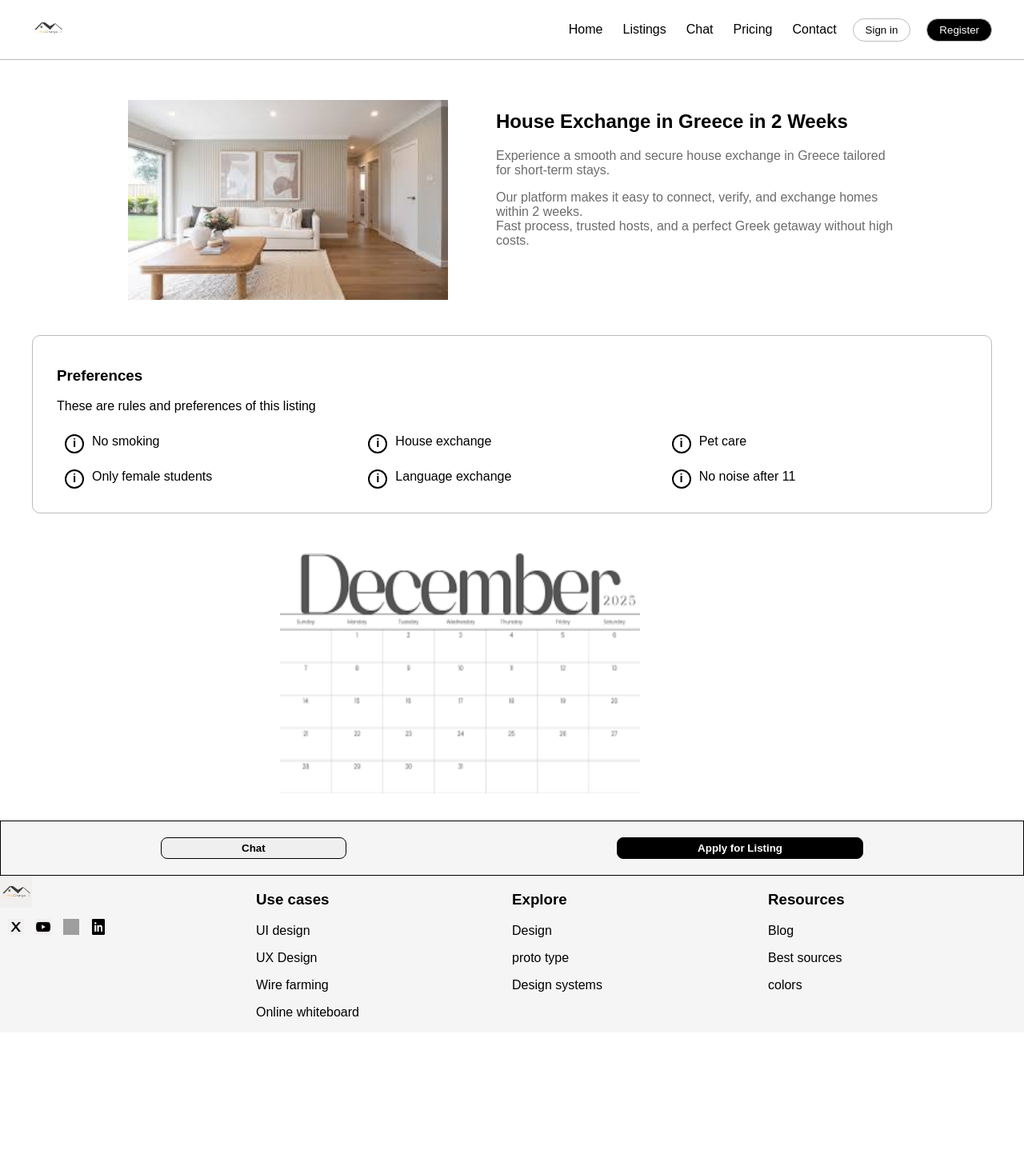
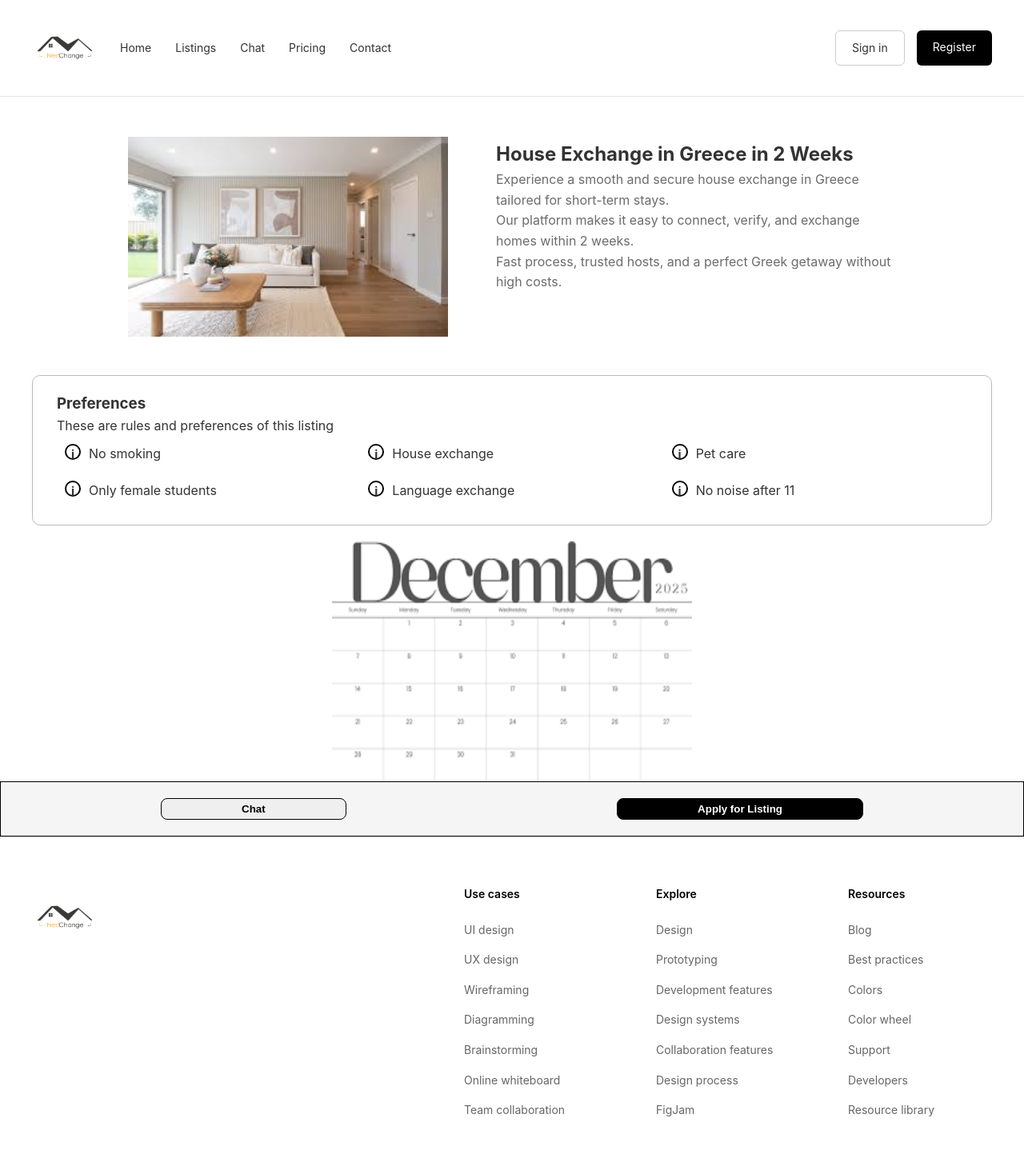
Before and after one commit to barnikola/NestChange, a PHP site: page /dashboard.html in a window 1280 px wide. Shown: the whole page at 80% size. Before the commit the page ends 1271 px from the top, so only its background shows below. Run offline with PHP 8.4, Linux system fonts and the light colour scheme; grey boxes are pictures that could not be loaded.

Commit message:
dash fix 1

```diff
--- a/frontend/css/theme.css
+++ b/frontend/css/theme.css
@@ -1,4 +1,3 @@
-/* Reset and Base Styles */
 * {
     margin: 0;
     padding: 0;
@@ -214,7 +213,7 @@ body {
     color: #666666;
 }
 
-/* Action Cards Section */
+/* Action Cards */
 .action-cards {
     display: grid;
     grid-template-columns: 1fr 1fr;
@@ -284,7 +283,7 @@ body {
     font-weight: 300;
 }
 
-/* Listings Section */
+/* Listings */
 .listings-section {
     padding: 80px 40px;
     background-color: #ffffff;
@@ -750,3 +749,139 @@ body {
 .new-submit-btn:hover {
     background: #333;
 }
+
+.right-side {
+    display: flex;
+    align-items: center;
+    gap: 20px;
+}
+
+
+.nav {
+    display: flex;
+    list-style: none;
+    gap: 25px;
+    margin: 0;
+    padding: 0;
+    transition: transform 0.3s,
+}
+
+
+.nav li:hover {
+    font-weight:bold;
+    transition: scale(1.2);
+    cursor: pointer;
+
+}
+.btn {
+    padding: 6px 15px;
+    border-radius: 60px;
+    border: 1px solid #bbb;
+    background: #fff;
+    cursor: pointer;
+}
+.btn:hover {
+    transition: scale(1.05s);
+    font-weight:bold;
+    border-radius: 60px;
+}
+
+.register {
+    background: #000;
+    color: #fff;
+}
+.holder{
+    display:flex;
+    gap:60px;
+    align-items: center;
+    padding:20px 40px;
+    justify-content: center;
+    align-items: center;
+}
+.room{
+    width:400px;
+    height: 250px;
+    margin-top:30px ;
+}
+.text-box{
+    max-width: 500px;
+    margin-bottom: 30px;
+}
+.text-box p{
+    color:rgb(109, 107, 107);
+}
+.preferences-box{
+    border: #bbb 1px solid;
+    border-radius: 10px;
+    padding:20px 30px;
+    margin: 20px 40px;
+}
+.pref-item {
+    display: flex;
+    gap:10px;
+}
+.icon {
+    width:20px;
+    height:20px;
+    border: 2px solid black;
+    border-radius: 50%;
+    text-align: center;
+    font-weight:bold;
+    font-size:15px;
+}
+.pref-list {
+    display:grid;
+    grid-template-columns: repeat(3,1fr);
+    gap: 20px 20px;
+    padding: 10px 10px;
+}
+.calender {
+    width: 450px;
+    height:300px;
+    padding:0 350px;
+    margin: 30px 0;
+}
+.container{
+    background-color: whitesmoke;
+}
+.div-button{
+    display: flex;
+    justify-content: space-between;
+    padding: 20px 200px;
+    border: 1px solid black;
+}
+.chat {
+    border:1px solid black;
+    border-radius: 8px;
+    padding:5px 100px;
+    font-weight: bold;
+}
+.chat:hover {
+    cursor: pointer;
+    background-color: rgb(222, 224, 224);
+    transition-duration: 1s;
+}
+.listing{
+    background-color: black;
+    color: white;
+    border:1px solid black;
+    border-radius: 8px;
+    padding:5px 100px;
+    font-weight: bold;
+}
+.listing:hover {
+    cursor: pointer;
+    background-color: skyblue;
+    transition-duration: 1s;
+}
+.logos {
+    background-color: #f2efef;
+    width: 40px;
+}
+.twitter, .insta, .linkdin, .youtube {
+    margin-top: 10px;
+    margin-left: 10px;
+    width: 20px;
+    height: 20px;
+    background-color: #f2efef;
+}
--- a/frontend/dashboard.html
+++ b/frontend/dashboard.html
@@ -2,34 +2,32 @@
 <html>
 <head>
     <title>Basic HTML with CSS</title>
-    <link rel="stylesheet" href="styles.css">
+    <link rel="stylesheet" href="css/theme.css">
 </head>
 <body>
-    <header class="header">
-
-    <div class="logo-box">
-        <img src="home.png" class="logo">
+<header class="header">
+    <div class="header-container">
+        <div class="header-left">
+            <a href="home.html">
+                <img src="assets/logo.png" alt="NestChange Logo" class="logo-icon">
+            </a>
+            <nav class="nav-links">
+                <a href="home.html" class="nav-link">Home</a>
+                <a href="#" class="nav-link">Listings</a>
+                <a href="#" class="nav-link">Chat</a>
+                <a href="#" class="nav-link">Pricing</a>
+                <a href="#" class="nav-link">Contact</a>
+            </nav>
+        </div>
+        <div class="header-right">
+            <a href="signin.html" class="btn-signin">Sign in</a>
+            <a href="register.html" class="btn-register">Register</a>
+        </div>
     </div>
-
-    <div class="right-side">
-
-        <ul class="nav">
-            <li>Home</li>
-            <li>Listings</li>
-            <li>Chat</li>
-            <li>Pricing</li>
-            <li>Contact</li>
-        </ul>
-
-        <button class="btn sign">Sign in</button>
-        <button class="btn register">Register</button>
-
-    </div>
-
 </header>
 <header class="holder">
     <div>
-        <img src="room.jpg" class="room">
+        <img src="assets/room.jpg" class="room">
     </div>
     <div class="text-box">
         <h2>House Exchange in Greece in 2 Weeks</h2>
@@ -52,40 +50,63 @@
         <div class="pref-item"><span class="icon">i</span>No noise after 11</div>
     </div>
 </header>
-    <img src="calender.png" class="calender">
+    <img src="assets/calender.png" style="
+    width: 450px;
+    height:300px;
+    display: block;
+    margin:auto">
 <header class="container">
     <div class="div-button">
             <button class="chat">Chat</button>
             <button class="listing">Apply for Listing</button>
     </div>
-<header class="footer">
-        <div class="images">
-            <img src="home.png" class="logos"><br>
-            <img src="twitter.png" class="twitter">
-            <img src="youTube.png" class="youtube">
-            <img src="instagram.png" class="insta">
-            <img src="linkdin.png" class="linkdin">
+    <footer class="footer">
+        <div class="footer-container">
+            <div class="footer-left">
+                <a href="home.html">
+                    <img src="assets/logo.png" alt="NestChange Logo" class="footer-logo">
+                </a>
+            </div>
+            <div class="footer-nav">
+                <div class="footer-nav-column">
+                    <h4 class="footer-nav-title">Use cases</h4>
+                    <ul class="footer-nav-links">
+                        <li><a href="#">UI design</a></li>
+                        <li><a href="#">UX design</a></li>
+                        <li><a href="#">Wireframing</a></li>
+                        <li><a href="#">Diagramming</a></li>
+                        <li><a href="#">Brainstorming</a></li>
+                        <li><a href="#">Online whiteboard</a></li>
+                        <li><a href="#">Team collaboration</a></li>
+                    </ul>
+                </div>
+                <div class="footer-nav-column">
+                    <h4 class="footer-nav-title">Explore</h4>
+                    <ul class="footer-nav-links">
+                        <li><a href="#">Design</a></li>
+                        <li><a href="#">Prototyping</a></li>
+                        <li><a href="#">Development features</a></li>
+                        <li><a href="#">Design systems</a></li>
+                        <li><a href="#">Collaboration features</a></li>
+                        <li><a href="#">Design process</a></li>
+                        <li><a href="#">FigJam</a></li>
+                    </ul>
+                </div>
+                <div class="footer-nav-column">
+                    <h4 class="footer-nav-title">Resources</h4>
+                    <ul class="footer-nav-links">
+                        <li><a href="#">Blog</a></li>
+                        <li><a href="#">Best practices</a></li>
+                        <li><a href="#">Colors</a></li>
+                        <li><a href="#">Color wheel</a></li>
+                        <li><a href="#">Support</a></li>
+                        <li><a href="#">Developers</a></li>
+                        <li><a href="#">Resource library</a></li>
+                    </ul>
+                </div>
+            </div>
         </div>
-        <div class="use-case" >
-            <h3>Use cases</h3>
-            <p>UI design</p>
-            <p>UX Design</p>
-            <p>Wire farming</p>
-            <p>Online whiteboard</p>
-        </div>
-        <div class="explore">
-            <h3>Explore</h3>
-            <p>Design</p>
-            <p>proto type</p>
-            <p>Design systems</p>
-        </div>
-        <div class="resource">
-             <h3>Resources</h3>
-             <p>Blog</p>
-             <p>Best sources</p>
-             <p>colors</p>
-        </div>
-</header>
+    </footer>
 </header>
 </body>
 </html>
```
